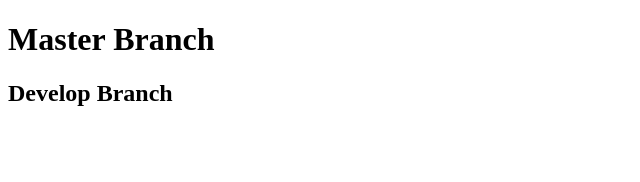
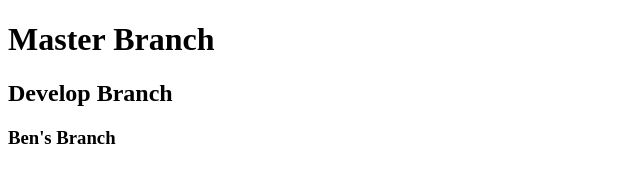
Before and after one commit to bmthomas7/teamGit, a plain HTML site: page Index.html in a window 1280 px wide. Shown: the whole page, without its empty margins (0-640 px from the left). Drawn offline with Linux system fonts and the light colour scheme.

Commit message:
ben's branch

```diff
--- a/Index.html
+++ b/Index.html
@@ -9,6 +9,6 @@
 
     <h1>Master Branch</h1>
     <h2>Develop Branch</h2>
-
+    <h3>Ben's Branch</h3>
 </body>
 </html>
```
